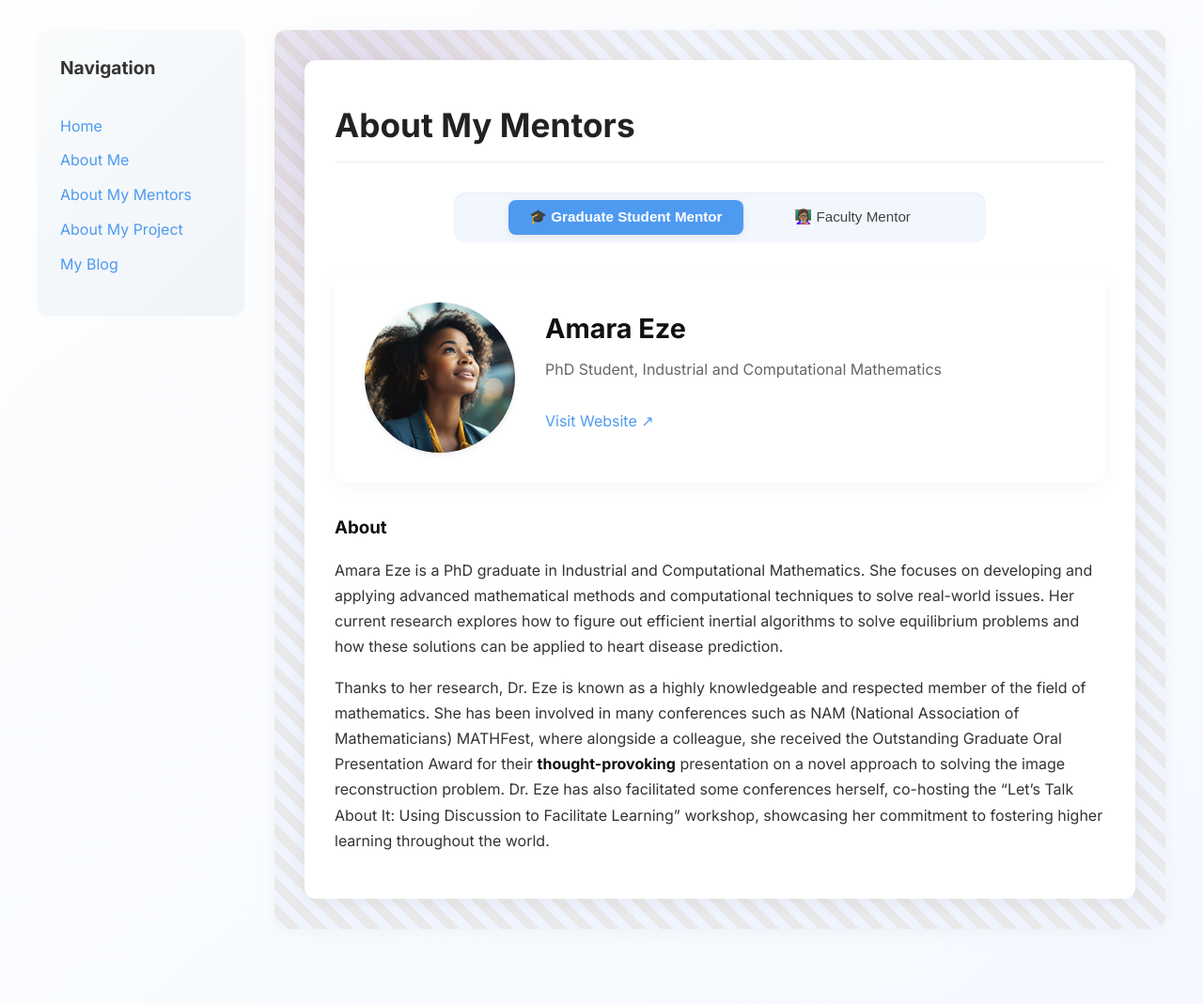
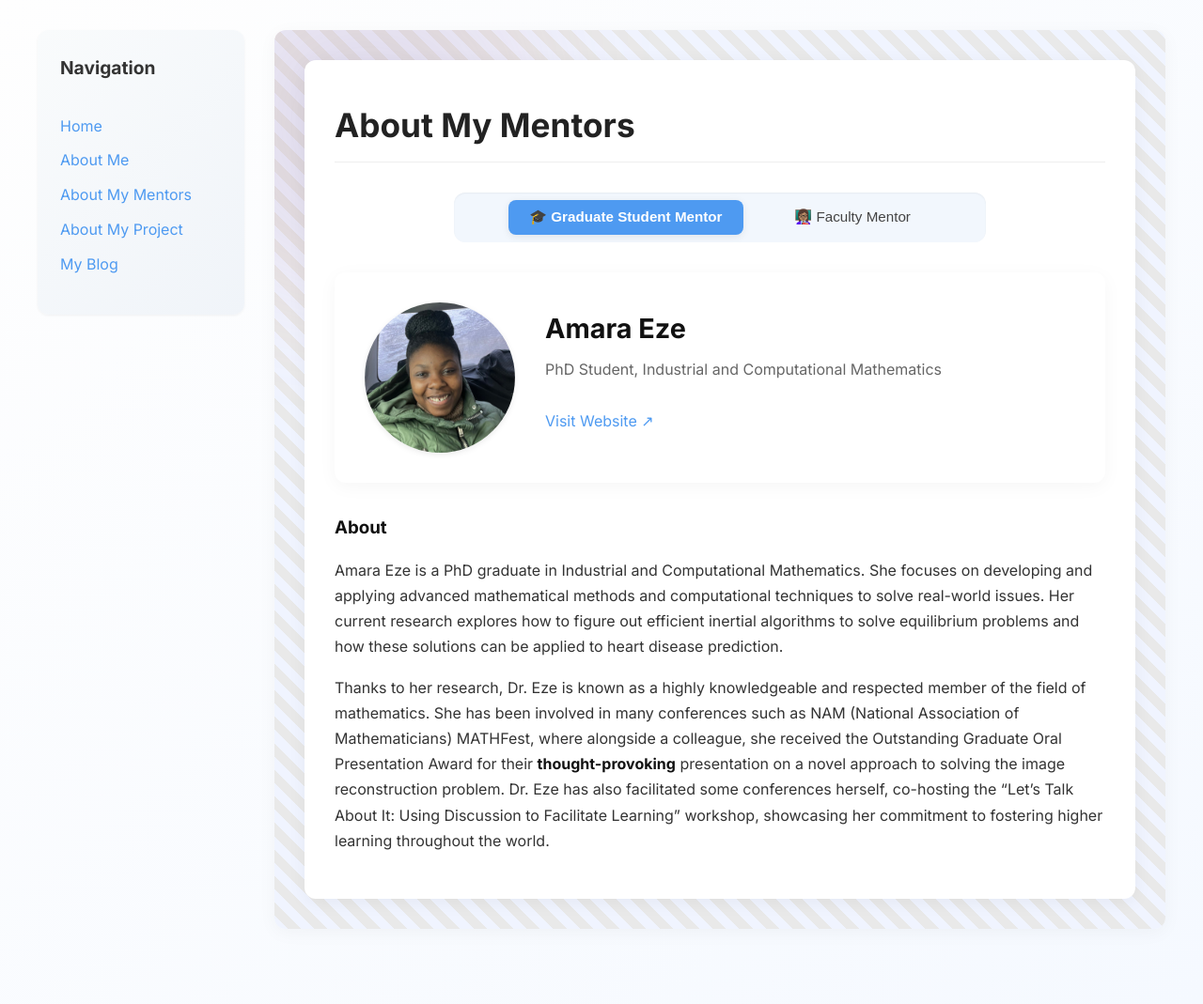
Before and after one commit to miori2/miori2.github.io, a Jekyll site: the page built from pages/about-my-mentor.md, in a window 1280 px wide. Shown: the whole page at 94% size. Built offline with Jekyll 4.4.1, drawn with Linux system fonts in a browser that asks for light colours.

Commit message:
Update about-my-mentor.md

```diff
--- a/pages/about-my-mentor.md
+++ b/pages/about-my-mentor.md
@@ -6,7 +6,7 @@ permalink: /about-my-mentor.html
 graduate_mentor:
   name: Amara Eze
   title: PhD Student, Industrial and Computational Mathematics
-  image: /assets/images/graduate-student-mentor.jpg
+  image: /assets/images/GraduateStudent.jpg
   website: https://www.linkedin.com/in/amara-eze-569b59259/
   bio: |
     Amara Eze is a PhD graduate in Industrial and Computational Mathematics. She focuses on developing and applying advanced mathematical methods and computational techniques to solve real-world issues. Her current research explores how to figure out efficient inertial algorithms to solve equilibrium problems and how these solutions can be applied to heart disease prediction.
```
Also changed, not shown: other parts of pages/about-my-mentor.md (+1 -1 lines).
